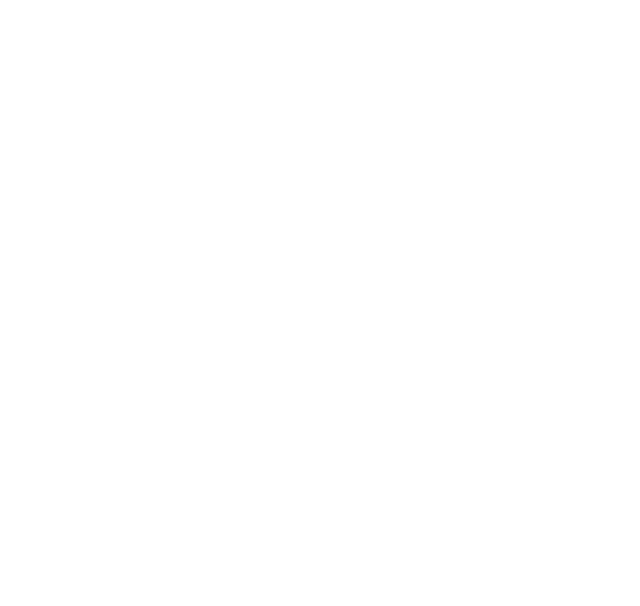
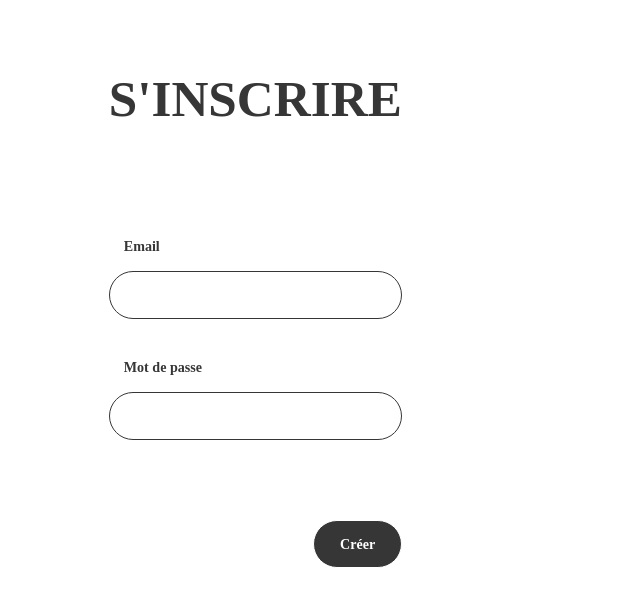
Before and after one commit to mathoos/cloudinary-client, a React (Create React App) app: page /sign-up in a window 1280 px wide. Before the commit this address had no page. Shown: the top 606 px of the page, without its empty margins (0-640 px from the left). Built offline with nearby package versions, Linux system fonts and the light colour scheme; a web font is replaced by a local one.

Commit message:
sign-up page

```diff
--- a/src/App.js
+++ b/src/App.js
@@ -14,11 +14,10 @@
         <Router>
             <Routes>
                 <Route path="/" element={<Home/>}/>
-                <Route path="/signup" element={<Signup/>}/>
+                <Route path="/sign-up" element={<Signup/>}/>
                 <Route path="/login" element={<Login/>}/>
                 <Route path="/user" element={<User/>}/>
                 <Route path="/image" element={<Image/>}/>
-                <Route path="/signup-test" element={<Signup/>}/>
             </Routes>
         </Router>
 
--- a/src/pages/Signup.js
+++ b/src/pages/Signup.js
@@ -3,60 +3,55 @@
 import { signupUser } from "../utilities/Server";
 import './Login.scss';
 
-// function Signup() {
-//     const [email, setEmail] = useState("");
-//     const [password, setPassword] = useState("");
-//     const [message, setMessage] = useState("");
+function Signup() {
+    const [email, setEmail] = useState("");
+    const [password, setPassword] = useState("");
+    const [message, setMessage] = useState("");
 
-//     const navigate = useNavigate();
+    const navigate = useNavigate();
 
-//     let handleSubmit = async (e) => {
-//         e.preventDefault();
+    let handleSubmit = async (e) => {
+        e.preventDefault();
 
-//         try {
-//             const response = await signupUser(email, password); // Appelle la fonction signup
-//             console.log(response);
-//             setMessage("Inscription réussie !");
-//             navigate("/login"); // Redirection vers la page de connexion après le succès
-//         }
-//         catch (error) {
-//             console.log(error.response.data);
-//             setMessage("L'inscription a échoué");
-//         }
-//     };
+        try {
+            const response = await signupUser(email, password); // Appelle la fonction signup
+            console.log(response);
+            setMessage("Inscription réussie !");
+            navigate("/login"); // Redirection vers la page de connexion après le succès
+        }
+        catch (error) {
+            console.log(error.response.data);
+            setMessage("L'inscription a échoué");
+        }
+    };
 
-//     return (
-//         <div className="login">
-//             <div className="header_login">
-//                 <form className="header_login-form" id="signupForm" onSubmit={handleSubmit}>
-//                     <h1>S'inscrire</h1>
-//                     <div className="header_login-form--fieldset">
-//                         <fieldset>
-//                             <label htmlFor="email">Email</label>
-//                             <input type="email" id="email" name="email" required onChange={(e) => setEmail(e.target.value)} />
-//                         </fieldset>
-//                         <fieldset>
-//                             <label htmlFor="password">Mot de passe</label>
-//                             <input type="password" id="password" name="password" required onChange={(e) => setPassword(e.target.value)} />
-//                         </fieldset>
-//                         <fieldset id="error-message" className="error-message">
-//                             {message ? <p>{message}</p> : null}
-//                         </fieldset>
-//                     </div>
-//                     <div className="header_login-form--bouton">
-//                         <button className="bouton bouton_invertNoir" type="submit">Créer</button>
-//                     </div>
-//                 </form>
-//             </div>
-//         </div>
-//     )
-// }
+    return (
+        <div className="login">
+            <div className="header_login">
+                <form className="header_login-form" id="signupForm" onSubmit={handleSubmit}>
+                    <h1>S'inscrire</h1>
+                    <div className="header_login-form--fieldset">
+                        <fieldset>
+                            <label htmlFor="email">Email</label>
+                            <input type="email" id="email" name="email" required onChange={(e) => setEmail(e.target.value)} />
+                        </fieldset>
+                        <fieldset>
+                            <label htmlFor="password">Mot de passe</label>
+                            <input type="password" id="password" name="password" required onChange={(e) => setPassword(e.target.value)} />
+                        </fieldset>
+                        <fieldset id="error-message" className="error-message">
+                            {message ? <p>{message}</p> : null}
+                        </fieldset>
+                    </div>
+                    <div className="header_login-form--bouton">
+                        <button className="bouton bouton_invertNoir" type="submit">Créer</button>
+                    </div>
+                </form>
+            </div>
+        </div>
+    )
+}
 
 
 
-function Signup() {
-    return <h1>Signup Page</h1>;
-}
-
-
 export default Signup;
```
